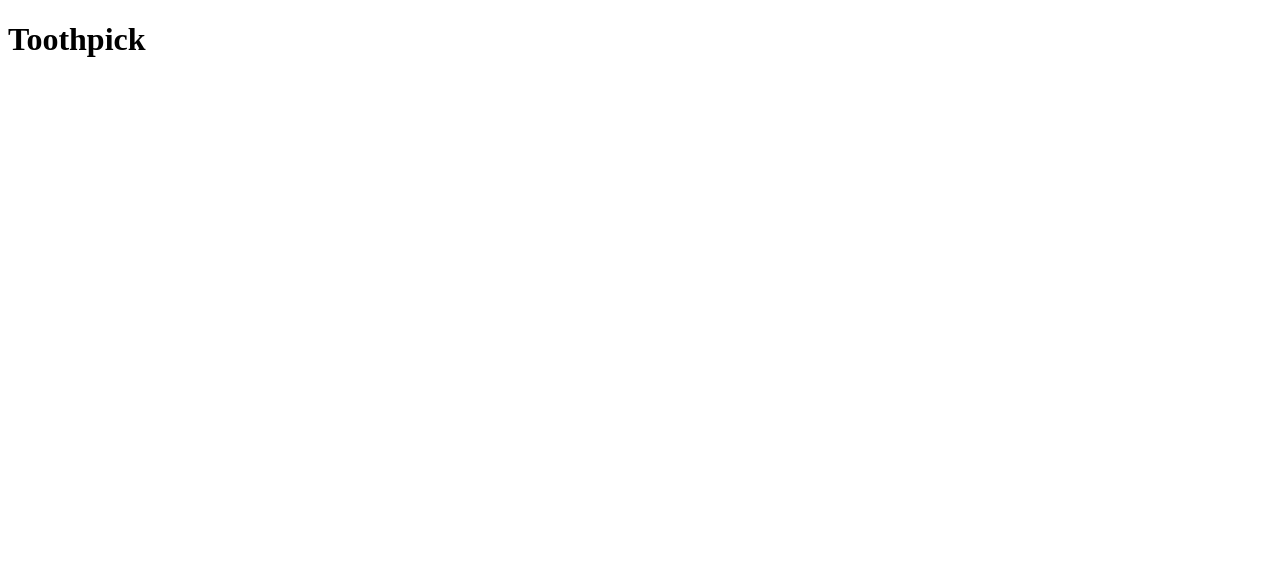
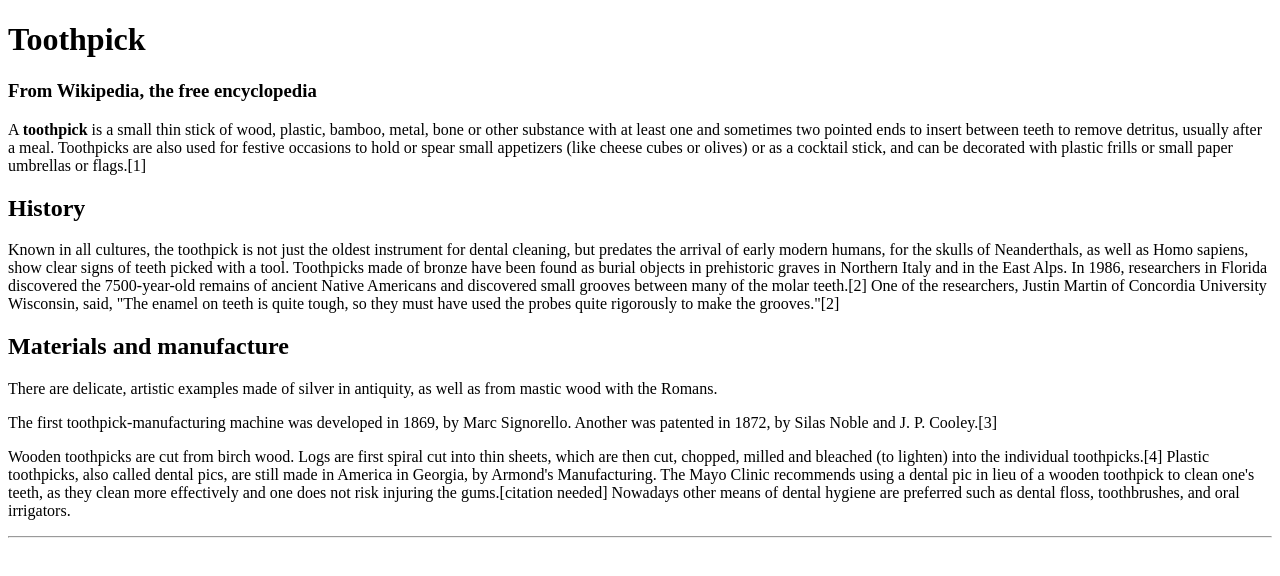
Before and after one commit to FBW44-2/uib-content-text-stan, a plain HTML site: page index.html in a window 1280 px wide. Drawn offline with Linux system fonts and the light colour scheme.

Commit message:
Add text to body of index.html

```diff
--- a/index.html
+++ b/index.html
@@ -10,9 +10,43 @@
     <h1>
         Toothpick
     </h1>
+
+    <h3>
+        From Wikipedia, the free encyclopedia
+    </h3>
 </header>
 
 <body>
 
+    <p>
+        A <b>toothpick</b> is a small thin stick of wood, plastic, bamboo, metal, bone or other substance with at least one and sometimes two pointed ends to insert between teeth to remove detritus, usually after a meal. Toothpicks are also used for festive occasions to hold or spear small appetizers (like cheese cubes or olives) or as a cocktail stick, and can be decorated with plastic frills or small paper umbrellas or flags.[1]
+    </p>
+
+    <h2>
+        History
+    </h2>
+
+    <p>
+        Known in all cultures, the toothpick is not just the oldest instrument for dental cleaning, but predates the arrival of early modern humans, for the skulls of Neanderthals, as well as Homo sapiens, show clear signs of teeth picked with a tool. Toothpicks made of bronze have been found as burial objects in prehistoric graves in Northern Italy and in the East Alps. In 1986, researchers in Florida discovered the 7500-year-old remains of ancient Native Americans and discovered small grooves between many of the molar teeth.[2] One of the researchers, Justin Martin of Concordia University Wisconsin, said, "The enamel on teeth is quite tough, so they must have used the probes quite rigorously to make the grooves."[2]
+    </p>
+
+    <h2>
+        Materials and manufacture
+    </h2>
+
+    <p>
+        There are delicate, artistic examples made of silver in antiquity, as well as from mastic wood with the Romans.
+    </p>
+
+    <p>
+        The first toothpick-manufacturing machine was developed in 1869, by Marc Signorello. Another was patented in 1872, by Silas Noble and J. P. Cooley.[3]
+    </p>
+
+    <p>
+        Wooden toothpicks are cut from birch wood. Logs are first spiral cut into thin sheets, which are then cut, chopped, milled and bleached (to lighten) into the individual toothpicks.[4] Plastic toothpicks, also called dental pics, are still made in America in Georgia, by Armond's Manufacturing. The Mayo Clinic recommends using a dental pic in lieu of a wooden toothpick to clean one's teeth, as they clean more effectively and one does not risk injuring the gums.[citation needed] Nowadays other means of dental hygiene are preferred such as dental floss, toothbrushes, and oral irrigators.
+    </p>
+
+    <hr>
+
 </body>
 </html>
```
